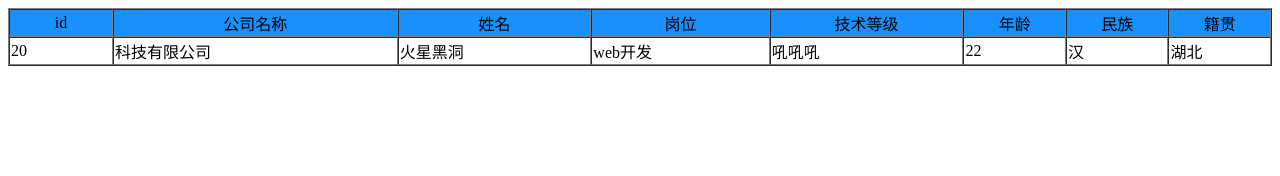
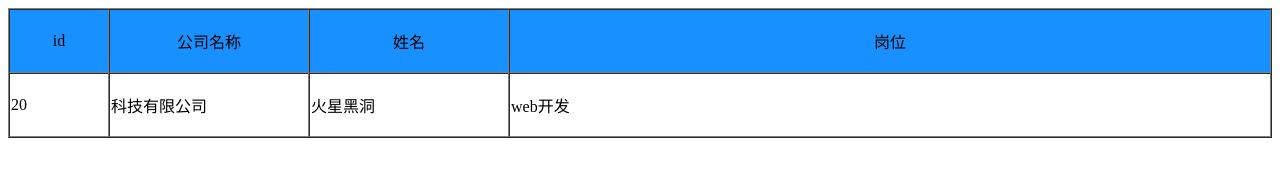
Before and after one commit to cxyxiaoyuyu/JS-Review, a website: page drag-table.html in a window 1280 px wide. Drawn offline with Linux system fonts and the light colour scheme.

Commit message:
给定初始列宽

```diff
--- a/drag-table.html
+++ b/drag-table.html
@@ -5,29 +5,31 @@
     <meta charset="utf-8">
     <title>火星黑洞</title>
   </head>
-
+  <style>
+    td {
+      height: 60px;
+    }
+  </style>
   <body>
     <table id="table" cellspacing="0" cellpadding="1" width="100%" border="1">
+      <colgroup>
+        <col width=100 />
+        <col width=200 />
+        <col width=200/>
+        <col  />
+      </colgroup>
       <tbody>
         <tr align="center" bgcolor="#1890ff">
-          <td style="width:100px;">id</td>
+          <td>id</td>
           <td>公司名称</td>
           <td>姓名</td>
           <td>岗位</td>
-          <td>技术等级</td>
-          <td>年龄</td>
-          <td>民族</td>
-          <td>籍贯</td>
         </tr>
         <tr>
           <td>20</td>
           <td>科技有限公司</td>
           <td>火星黑洞</td>
           <td>web开发</td>
-          <td>吼吼吼</td>
-          <td>22</td>
-          <td>汉</td>
-          <td>湖北</td>
         </tr>
       </tbody>
     </table>
@@ -51,23 +53,22 @@
                 tTD.style.cursor = 'default';
             };
             table.rows[0].cells[i].onmousemove = function() {
-                console.log(event.offsetX,this.offsetWidth)
                 if (event.offsetX > this.offsetWidth - 10)
                     this.style.cursor = 'col-resize';
                 else
                     this.style.cursor = 'default';
                 if (tTD == undefined) tTD = this;
-                console.log(tTD.mouseDown,'ttd.mouseDown')
-                if (tTD.mouseDown != null && tTD.mouseDown == true) {
-                    if (tTD.oldWidth + (event.x - tTD.oldX) > 0)
-                        tTD.width = tTD.oldWidth + (event.x - tTD.oldX);  // 现在的宽度
+                // tTD = this
+                if (tTD.mouseDown) {
+                    // if (tTD.oldWidth + (event.x - tTD.oldX) > 0)
+                    tTD.width = tTD.oldWidth + (event.x - tTD.oldX);  // 现在的宽度
                     tTD.style.width = tTD.width;
                     tTD.style.cursor = 'col-resize';
-                    table = tTD;
-                    while (table.tagName != 'TABLE') table = table.parentElement;
-                    for (j = 0; j < table.rows.length; j++) {
-                        table.rows[j].cells[tTD.cellIndex].width = tTD.width;
-                    }
+                    // table = tTD;
+                    // while (table.tagName != 'TABLE') table = table.parentElement;
+                    // for (j = 0; j < table.rows.length; j++) {
+                    //     table.rows[j].cells[tTD.cellIndex].width = tTD.width;
+                    // }
                 }
             };
         }
```
